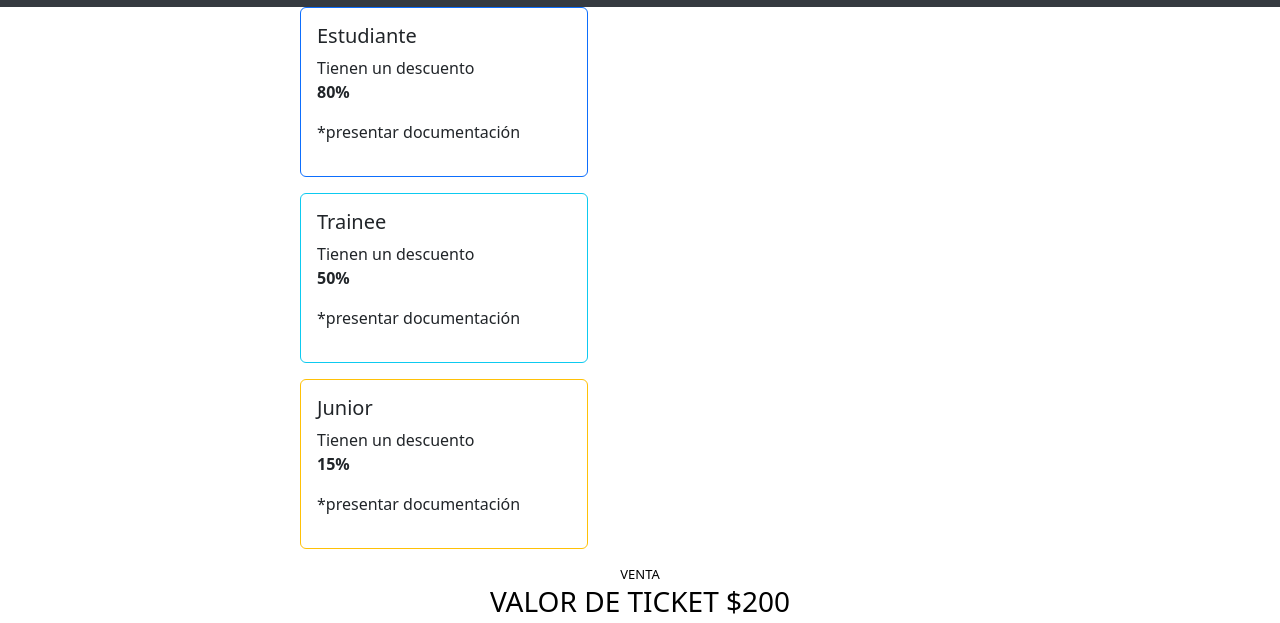
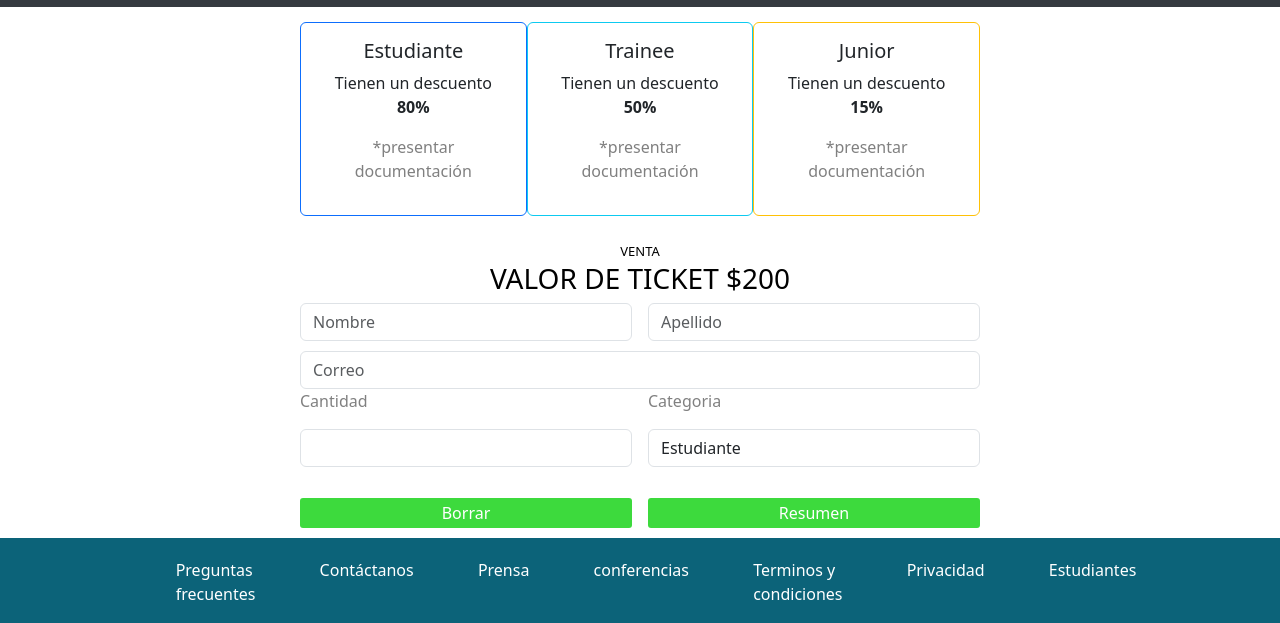
Before and after one commit to Marine511/codoacodo, a plain HTML site: page index2.html in a window 1280 px wide. Shown: the part 100-723 px from the top of the page. Drawn offline with nearby package versions, Linux system fonts and the light colour scheme.

Commit message:
Add files via upload

```diff
--- a/css/style.css
+++ b/css/style.css
@@ -109,6 +109,32 @@ ul li .nav-link:hover{
     border-radius: 3px;
 }
 
+.tipoticket {
+    margin-top: 15px;
+    text-align: center;
+    display: flex;
+    place-content: space-around;
+}
+
+.presentardoc{
+    color: grey;
+}
+
+.correo{
+    margin-top: 10px;
+}
+
+.alert{
+    margin-top: 30px;
+}
+
+
+#bore {
+    margin-top: 15px;
+    display: grid;
+    grid-template-columns: 1fr 1fr;
+}
+
 /**/
 footer {
     padding: 10px;
```
